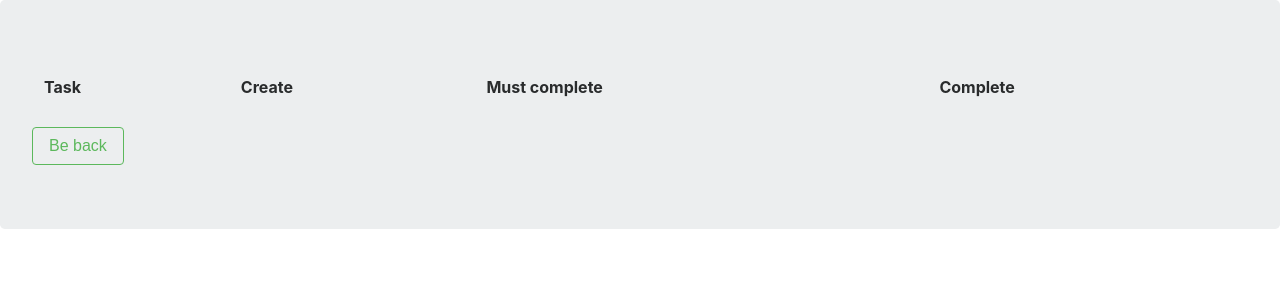
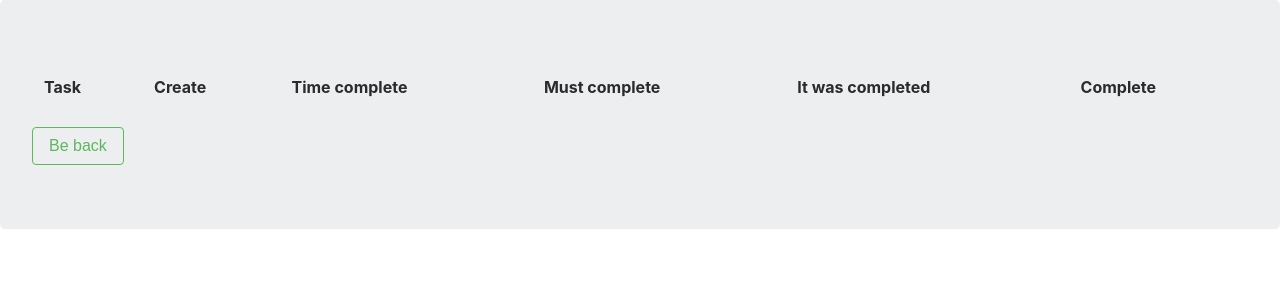
Before and after one commit to AdamovskiyAnatoliy/Timemanager, a Django app: page /task_complete_list/ in a window 1280 px wide. Shown: the part 54-354 px from the top of the page. Run offline with Django 3.2, Linux system fonts and the light colour scheme; data that the repository does not hold is empty; some libraries are stand-ins or nearby versions.

Commit message:
App date format

```diff
--- a/static/js/main.js
+++ b/static/js/main.js
@@ -1,4 +1,5 @@
 function timer(a, b){
+
     var countDownDate = new Date(a).getTime();
     var x = setInterval(function() {
       var now = new Date().getTime();
@@ -9,6 +10,10 @@ function timer(a, b){
       var seconds = Math.floor((distance % (1000 * 60)) / 1000);
       document.getElementById(b).innerHTML = days + "d " + hours + "h "
       + minutes + "m " + seconds + "s ";
+      if (distance<0){
+        document.getElementById(b).innerHTML = ++days + "d " + ++hours + "h "
+        + ++minutes + "m " + ++seconds + "s ";
+      }
     }, 1000);
 
 }
--- a/task/models.py
+++ b/task/models.py
@@ -25,6 +25,7 @@ class Note(models.Model):
 
     def un_complete_task(self):
         self.complete_value = False
+
         self.save()
         return ''
 
--- a/templates/task/task_complete_list.html
+++ b/templates/task/task_complete_list.html
@@ -8,7 +8,9 @@
       <tr>
         <th>Task</th>
         <th>Create</th>
+        <th>Time complete</th>
         <th>Must complete</th>
+        <th>It was completed</th>
         <th>Complete</td>
       </tr>
     </thead>
@@ -16,14 +18,16 @@
       {% for task in tasks %}
         <tr class="table-success">
           <td><a href="{% url 'task_detail' pk=task.pk %}">{{ task.task }}</a></td>
-          <td>{{ task.create_date}} </td>
+          <td>{{ task.create_date|date:"D d M Y " }}{{task.create_date|time:"H:i:s"}} </td>
+          <td>{{ task.must_complete_before|date:"D d M Y " }}{{task.must_complete_before|time:"H:i:s"}}</td>
+          <td>{{ task.complete_date|date:"D d M Y " }}{{task.complete_date|time:"H:i:s"}}</td>
           <td>
             <p id="{{ task.create_date|date:"D d M Y " }}{{task.create_date|time:"H:i:s"}}"></p>
             <script>
-              timer('{{ task.must_complete_before|date:"D d M Y " }}{{task.must_complete_before|time:"H:i:s"}}', '{{ task.create_date|date:"D d M Y " }}{{task.create_date|time:"H:i:s"}}');
+              timer('{{ task.complete_date|date:"D d M Y " }}{{task.complete_date|time:"H:i:s"}}', '{{ task.create_date|date:"D d M Y " }}{{task.create_date|time:"H:i:s"}}');
             </script>
           </td>
-        <td><a href="{% url 'task_detail_complete' pk=task.pk %}"><button type="button" class="btn btn-success btn-sm">Start</button></a></td>
+          <td><a href="{% url 'task_detail_complete' pk=task.pk %}"><button type="button" class="btn btn-success btn-sm">Start</button></a></td>
         </tr>
       {% endfor %}
     </tbody>
--- a/templates/task/task_detail_complete.html
+++ b/templates/task/task_detail_complete.html
@@ -9,7 +9,7 @@
           {{task.complete_task }}
       {% endif %}
     <p>Time create: {{ task.create_date}}</p>
-    <p>Time complete: {{ task.complete_date }}</p>
+    <p>Time complete: {{ task.complete_date|date:"D d M Y " }}{{task.complete_date|time:"H:i:s"}}</p>
     <a href="{% url 'task_list' %}"><button type="button" class="btn btn-success">Be back</button></a>
     <a href="{% url 'task_complete_list' %}"><button type="button" class="btn btn-outline-success">My complete tasks</button></a>
   <dir>
--- a/templates/task/task_list.html
+++ b/templates/task/task_list.html
@@ -27,9 +27,8 @@
       {% endif %}
           <td >{{ task.task }}</td>
           <td><a href="{% url 'task_edit' pk=task.pk %}"><button type="button" class="btn btn-outline-success btn-sm">Edit</button></a></td>
-          <td>{{ task.create_date}} </td>
-          <td>{{task.must_complete_before }}
-          <td>{{ task.you_have_time }}</td>
+          <td>{{ task.create_date|date:"D d M Y " }}{{task.create_date|time:"H:i:s"}} </td>
+          <td>{{ task.must_complete_before|date:"D d M Y " }}{{task.must_complete_before|time:"H:i:s"}}</td>
           <td>
             <p id="{{ task.create_date|date:"D d M Y " }}{{task.create_date|time:"H:i:s"}}"></p>
             <script>
```
Also changed, not shown: templates/task/task_detail.html (+7 -20 lines).
